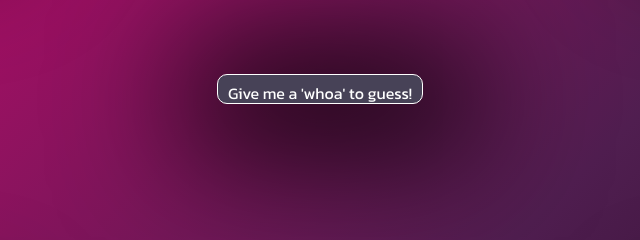
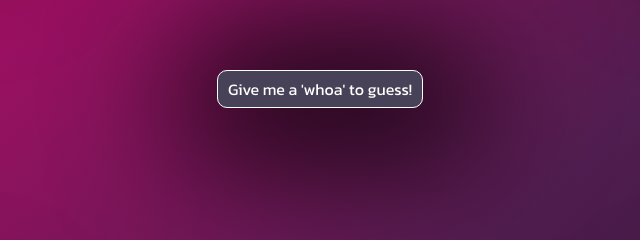
Before and after one commit to afcanavera/keanuapp, a plain HTML site: page index.html in a window 1280 px wide. Shown: the part 272-512 px from the top of the page, 320-960 px from the left. Drawn offline with nearby package versions, Linux system fonts and the light colour scheme; no server answers.

Commit message:
Fixing styling on button

```diff
--- a/styles/styles.scss
+++ b/styles/styles.scss
@@ -114,12 +114,12 @@ h2 {
 }
 
 button {
-  height: 30px;
+  height: auto;
   // width: 40%;
   padding: 10px;
   cursor: pointer;
   font-size: 1rem;
-  line-height: 1.1rem;
+  line-height: 1rem;
   font-family: 'Kanit', sans-serif;
   color: white;
   background-color: rgb(71, 66, 87);
@@ -128,6 +128,8 @@ button {
   border: white solid 1px;
   box-shadow: 10px 10px 126px 44px rgba(0,0,0,0.8);
   z-index: 1;
+  display: flex;
+  align-items: center;
   &:hover {
     background-color: black;
   }
```
Also changed, not shown: styles/styles.css.
